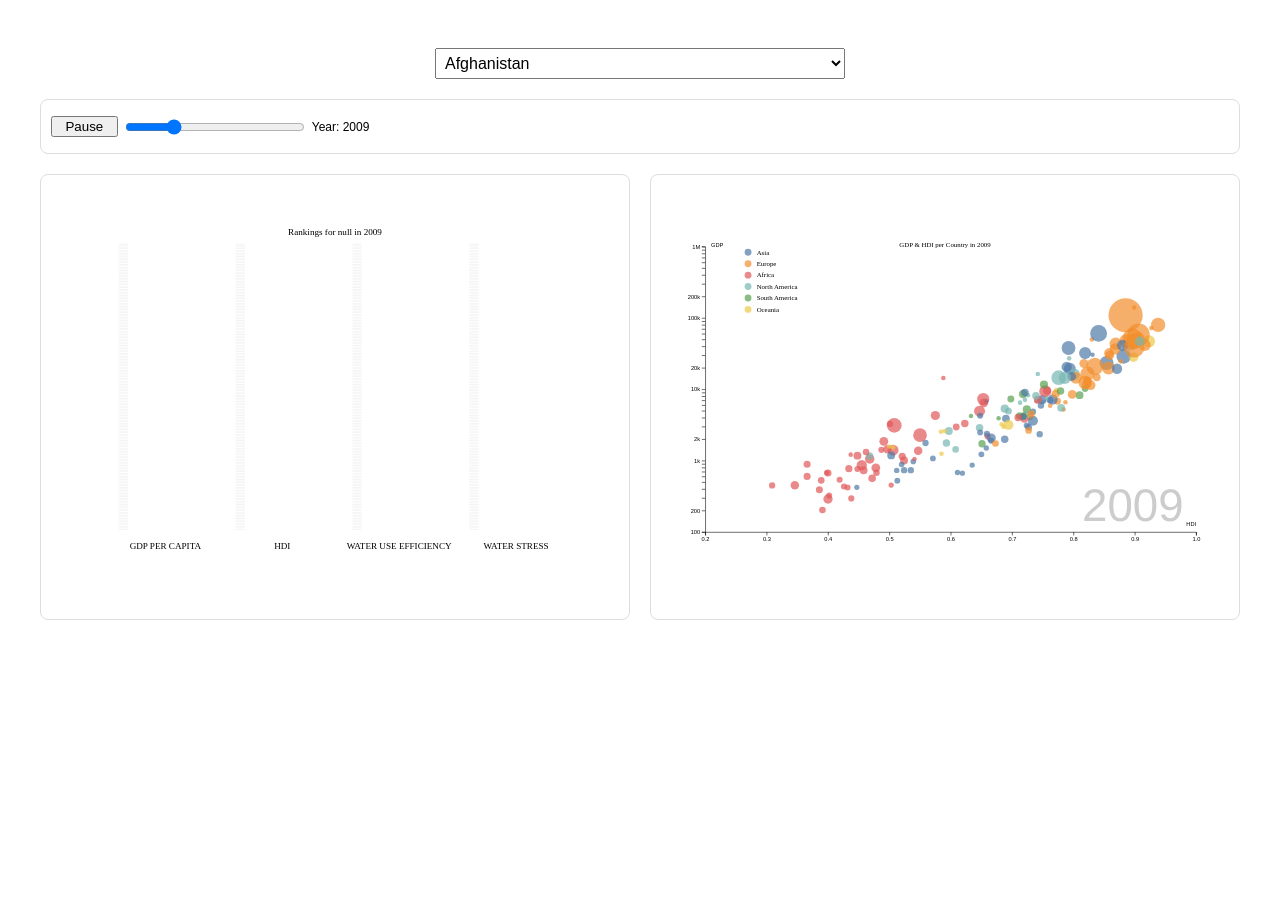
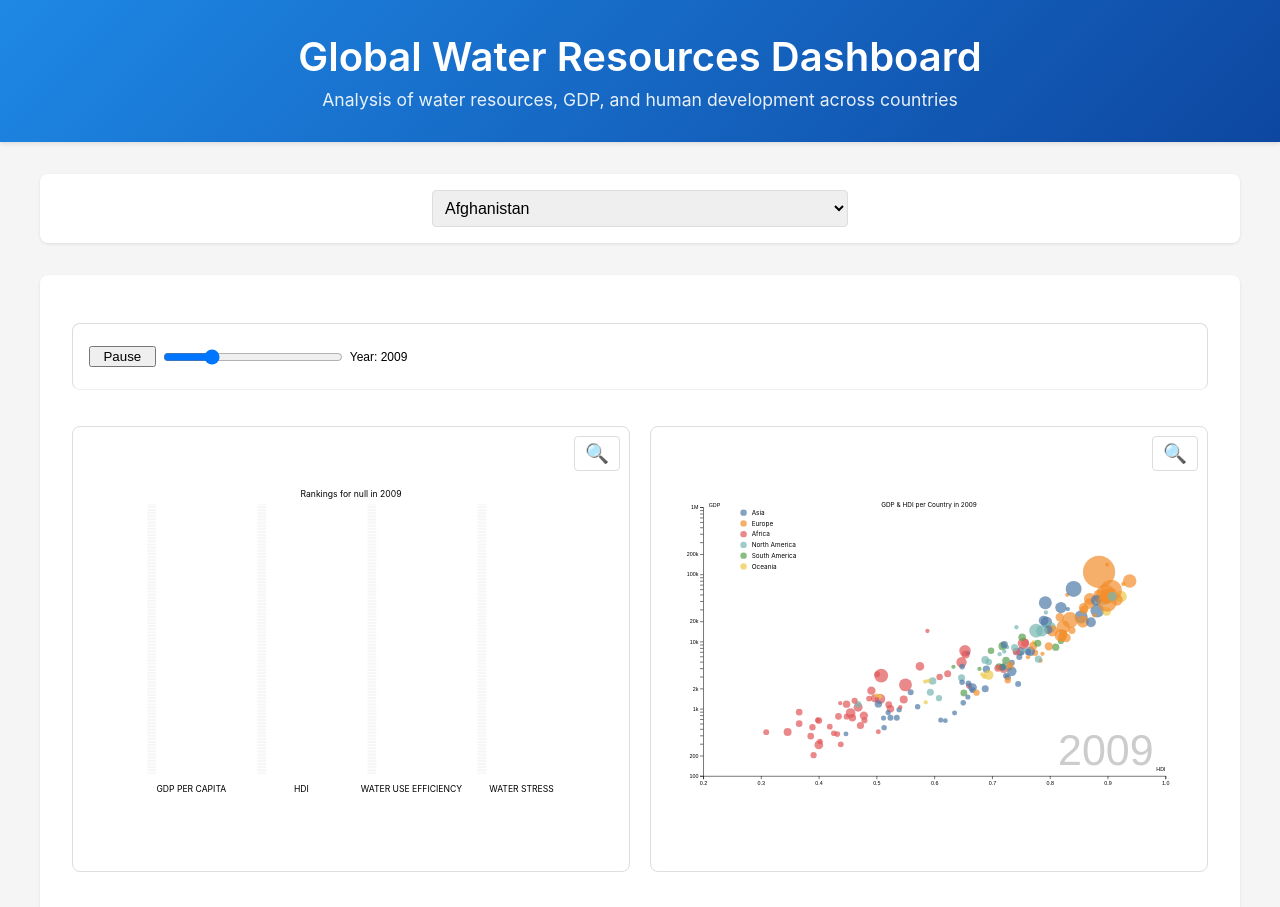
Before and after one commit to Stevan-LS/Data-Viz-Project, a plain HTML site: page project/index.html in a window 1280 px wide. Shown: the top 907 px of the page. Before the commit the page ends 800 px from the top, so only its background shows below. Drawn offline with nearby package versions, Linux system fonts and the light colour scheme.

Commit message:
add some styling and zoom buttons

```diff
--- a/project/index.html
+++ b/project/index.html
@@ -3,17 +3,32 @@
 <head>
     <meta charset="UTF-8">
     <meta name="viewport" content="width=device-width, initial-scale=1.0">
-    <title>D3.js Visualizations</title>
+    <title>Water Resources Analysis</title>
     <script src="https://cdnjs.cloudflare.com/ajax/libs/d3/7.8.5/d3.min.js"></script>
     <link rel="stylesheet" href="styles.css">
 </head>
 <body>
+    <header class="main-header">
+        <h1>Global Water Resources Dashboard</h1>
+        <p class="subtitle">Analysis of water resources, GDP, and human development across countries</p>
+    </header>
+
     <div class="container">
         <div id="controls"></div>
         <div class="graph-container">
             <div id="scrubber"></div>
-            <div class="graph" id="graph1"></div>
-            <div class="graph" id="graph2"></div>
+            <div class="graph-wrapper">
+                <button class="zoom-button" data-graph="graph1">
+                    <span class="zoom-icon">🔍</span>
+                </button>
+                <div class="graph" id="graph1"></div>
+            </div>
+            <div class="graph-wrapper">
+                <button class="zoom-button" data-graph="graph2">
+                    <span class="zoom-icon">🔍</span>
+                </button>
+                <div class="graph" id="graph2"></div>
+            </div>
         </div>
     </div>
 
--- a/project/src/graph1.js
+++ b/project/src/graph1.js
@@ -18,8 +18,8 @@ export function createGraph1(data, years) {
     const metricConfig = {
         'Value - GDP per capita': { ascending: false },
         'Value - HDI': { ascending: false },
-        'Value - Water Use Efficiency': { ascending: true },
-        'Value - Water Stress': { ascending: false }
+        'Value - Water Use Efficiency': { ascending: false },
+        'Value - Water Stress': { ascending: true }
     };
 
     function update(year, countrySelector) {
--- a/project/styles.css
+++ b/project/styles.css
@@ -1,7 +1,33 @@
+body {
+    margin: 0;
+    font-family: -apple-system, BlinkMacSystemFont, "Segoe UI", Roboto, Helvetica, Arial, sans-serif;
+    background-color: #f5f5f5;
+}
+
+.main-header {
+    background: linear-gradient(135deg, #1e88e5, #0d47a1);
+    color: white;
+    padding: 2rem;
+    text-align: center;
+    box-shadow: 0 2px 4px rgba(0,0,0,0.1);
+}
+
+.main-header h1 {
+    margin: 0;
+    font-size: 2.5rem;
+    font-weight: 600;
+}
+
+.subtitle {
+    margin: 0.5rem 0 0;
+    font-size: 1.1rem;
+    opacity: 0.9;
+}
+
 .container {
     max-width: 1200px;
-    margin: 0 auto;
-    padding: 20px;
+    margin: 2rem auto;
+    padding: 0 1rem;
 }
 
 .graph-container {
@@ -9,6 +35,10 @@
     grid-template-columns: repeat(auto-fit, minmax(500px, 1fr));
     gap: 20px;
     margin-top: 20px;
+    background: white;
+    padding: 2rem;
+    border-radius: 8px;
+    box-shadow: 0 1px 3px rgba(0,0,0,0.1);
 }
 
 .graph {
@@ -16,14 +46,17 @@
     padding: 20px;
     border-radius: 8px;
     background: white;
+    margin-bottom: 2rem;
 }
 
 #scrubber {
     grid-column: 1 / -1;
-    padding: 10px;
+    padding: 1rem;
     background: white;
     border-radius: 8px;
     border: 1px solid #ddd;
+    margin: 1rem 0;
+    border-bottom: 1px solid #eee;
 }
 
 .tooltip {
@@ -64,12 +97,62 @@
 }
 
 #controls {
-    margin: 20px;
+    background: white;
+    padding: 1rem;
+    border-radius: 8px;
+    box-shadow: 0 1px 3px rgba(0,0,0,0.1);
+    margin-bottom: 2rem;
     text-align: center;
 }
 
 #countrySelector {
-    padding: 5px;
-    font-size: 16px;
+    padding: 0.5rem;
+    font-size: 1rem;
+    border: 1px solid #ddd;
+    border-radius: 4px;
     min-width: 200px;
 }
+
+.graph-wrapper {
+    position: relative;
+    transition: all 0.3s ease;
+}
+
+.zoom-button {
+    position: absolute;
+    top: 10px;
+    right: 10px;
+    background: white;
+    border: 1px solid #ddd;
+    border-radius: 4px;
+    padding: 5px 10px;
+    cursor: pointer;
+    z-index: 100;
+    transition: all 0.2s ease;
+}
+
+.zoom-button:hover {
+    background: #f5f5f5;
+    transform: scale(1.1);
+}
+
+.graph-wrapper.fullscreen {
+    position: fixed;
+    top: 0;
+    left: 0;
+    width: 100vw;
+    height: 100vh;
+    background: white;
+    z-index: 1000;
+    padding: 20px;
+    box-sizing: border-box;
+}
+
+.graph-wrapper.fullscreen .graph {
+    width: 100%;
+    height: calc(100% - 40px);
+}
+
+.zoom-icon {
+    font-size: 1.2rem;
+}
--- a/project/visualization.js
+++ b/project/visualization.js
@@ -2,6 +2,28 @@ import { initScrubber } from './src/scrubber.js';
 import { processData, getYears, getUniqueCountries } from './src/utils.js';
 import { createGraph1 } from './src/graph1.js';
 import { createGraph2 } from './src/graph2.js';
+
+function initZoomButtons() {
+    const zoomButtons = document.querySelectorAll('.zoom-button');
+
+    zoomButtons.forEach(button => {
+        button.addEventListener('click', () => {
+            const graphId = button.dataset.graph;
+            const wrapper = button.parentElement;
+
+            if (wrapper.classList.contains('fullscreen')) {
+                wrapper.classList.remove('fullscreen');
+                button.innerHTML = '<span class="zoom-icon">🔍</span>';
+            } else {
+                wrapper.classList.add('fullscreen');
+                button.innerHTML = '<span class="zoom-icon">✖</span>';
+            }
+
+            // Trigger resize event to update graph
+            window.dispatchEvent(new Event('resize'));
+        });
+    });
+}
 
 let currentCountry = null;
 let currentYear = null;
@@ -54,6 +76,8 @@ async function init() {
         update1(currentYear, currentCountry);
         update2(currentYear, currentCountry);
     });
+
+    initZoomButtons();
 }
 
 init();
```
